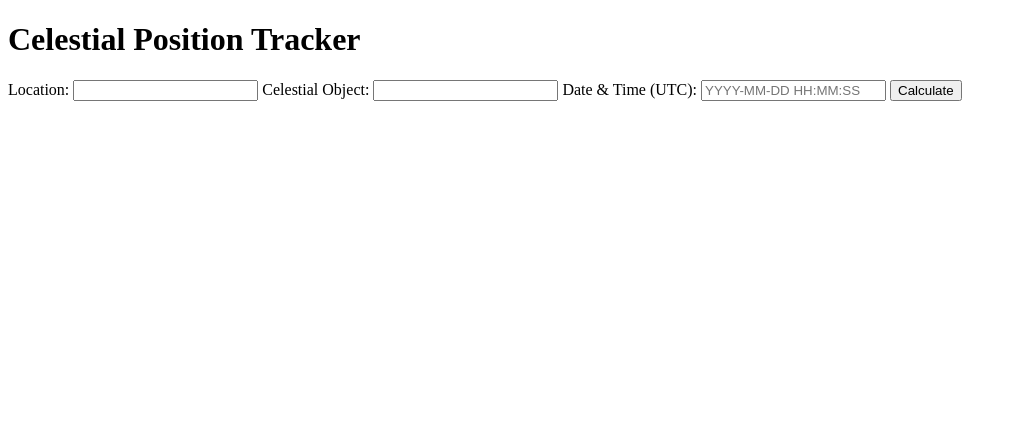
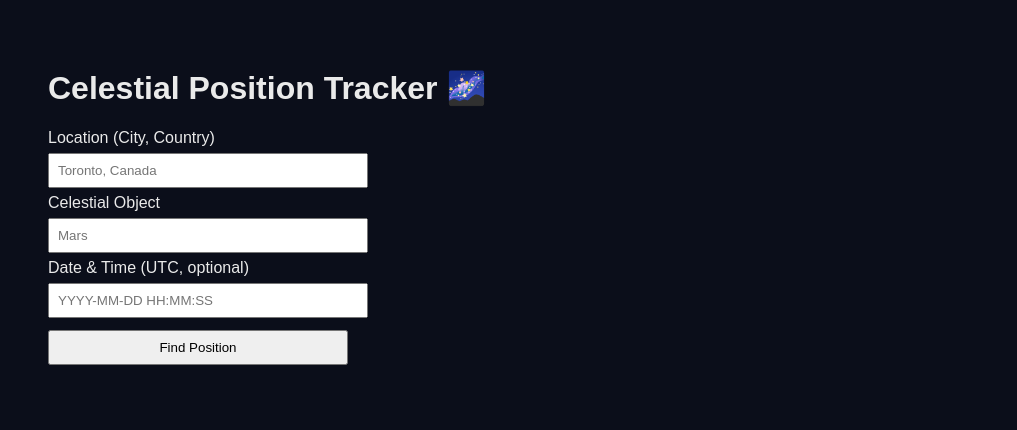
Before and after one commit to XanderZeeman/celestial-position-tracker, a Flask app: page / in a window 1280 px wide. Shown: the top 430 px of the page, without its empty margins (0-1017 px from the left). Run offline with Flask 3, Linux system fonts and the light colour scheme.

Commit message:
Refactor frontend to consume JSON API via fetch

```diff
--- a/app.py
+++ b/app.py
@@ -7,54 +7,9 @@ from skyfield.api import load
 from flask import jsonify
 app = Flask(__name__)
 
-@app.route("/", methods=["GET", "POST"])
+@app.route("/")
 def index():
-    result = None
-    error = None
-
-    if request.method == "POST":
-        address = request.form.get("address")
-        object_name = request.form.get("object")
-        date_str = request.form.get("datetime")
-
-        location = get_observer_location(address)
-        if not location:
-            error = "Could not determine location."
-        else:
-            user_lat, user_lon = location
-
-            if date_str:
-                try:
-                    time_utc = datetime.strptime(
-                        date_str, "%Y-%m-%d %H:%M:%S"
-                    ).timetuple()[:6]
-                except ValueError:
-                    error = "Invalid datetime format."
-                    time_utc = None
-            else:
-                ts = load.timescale()
-                time_utc = ts.now().utc_datetime().timetuple()[:6]
-
-            if time_utc and not error:
-                position = get_local_position(
-                    user_lat, user_lon, object_name, time_utc
-                )
-
-                if not position:
-                    error = "Invalid celestial object."
-                else:
-                    altitude, azimuth = position
-                    direction = azimuth_to_direction(azimuth)
-
-                    result = {
-                        "object": object_name,
-                        "altitude": round(altitude, 2),
-                        "azimuth": round(azimuth, 2),
-                        "direction": direction,
-                        "visible": altitude > 0
-                    }
-
-    return render_template("index.html", result=result, error=error)
+    return render_template("index.html")
 
 @app.route("/api/position", methods=["POST"])
 def api_position():
--- a/templates/index.html
+++ b/templates/index.html
@@ -1,35 +1,84 @@
 <!DOCTYPE html>
-<html>
+<html lang="en">
 <head>
+    <meta charset="UTF-8">
     <title>Celestial Position Tracker</title>
+    <style>
+        body {
+            font-family: Arial, sans-serif;
+            background: #0b0e1a;
+            color: #eaeaea;
+            padding: 40px;
+        }
+        input, button {
+            padding: 8px;
+            margin: 6px 0;
+            width: 300px;
+        }
+        button {
+            cursor: pointer;
+        }
+        #result {
+            margin-top: 20px;
+        }
+    </style>
 </head>
 <body>
-    <h1>Celestial Position Tracker</h1>
 
-    <form method="post">
-        <label>Location:</label>
-        <input type="text" name="address" required>
+<h1>Celestial Position Tracker 🌌</h1>
 
-        <label>Celestial Object:</label>
-        <input type="text" name="object" required>
+<label>Location (City, Country)</label><br>
+<input id="address" placeholder="Toronto, Canada"><br>
 
-        <label>Date & Time (UTC):</label>
-        <input type="text" name="datetime" placeholder="YYYY-MM-DD HH:MM:SS">
+<label>Celestial Object</label><br>
+<input id="object" placeholder="Mars"><br>
 
-        <button type="submit">Calculate</button>
-    </form>
+<label>Date & Time (UTC, optional)</label><br>
+<input id="datetime" placeholder="YYYY-MM-DD HH:MM:SS"><br>
 
-    {% if error %}
-        <p style="color:red;">{{ error }}</p>
-    {% endif %}
+<button onclick="submitQuery()">Find Position</button>
 
-    {% if result %}
-        <h2>Result</h2>
-        <p>Object: {{ result.object }}</p>
-        <p>Altitude: {{ result.altitude }}°</p>
-        <p>Azimuth: {{ result.azimuth }}°</p>
-        <p>Direction: {{ result.direction }}</p>
-        <p>Visible: {{ "Yes" if result.visible else "No" }}</p>
-    {% endif %}
+<div id="result"></div>
+
+<script>
+async function submitQuery() {
+    const resultDiv = document.getElementById("result");
+    resultDiv.innerHTML = "Calculating…";
+
+    const payload = {
+        address: document.getElementById("address").value,
+        object: document.getElementById("object").value,
+        datetime: document.getElementById("datetime").value
+    };
+
+    try {
+        const response = await fetch("/api/position", {
+            method: "POST",
+            headers: {
+                "Content-Type": "application/json"
+            },
+            body: JSON.stringify(payload)
+        });
+
+        const data = await response.json();
+
+        if (!response.ok) {
+            resultDiv.innerHTML = `<p style="color:red">${data.error}</p>`;
+            return;
+        }
+
+        resultDiv.innerHTML = `
+            <h3>${data.object}</h3>
+            <p>Altitude: ${data.altitude}°</p>
+            <p>Azimuth: ${data.azimuth}° (${data.direction})</p>
+            <p>${data.visible ? "Visible above horizon" : "Below horizon"}</p>
+        `;
+
+    } catch (err) {
+        resultDiv.innerHTML = `<p style="color:red">Request failed</p>`;
+    }
+}
+</script>
+
 </body>
 </html>
```
